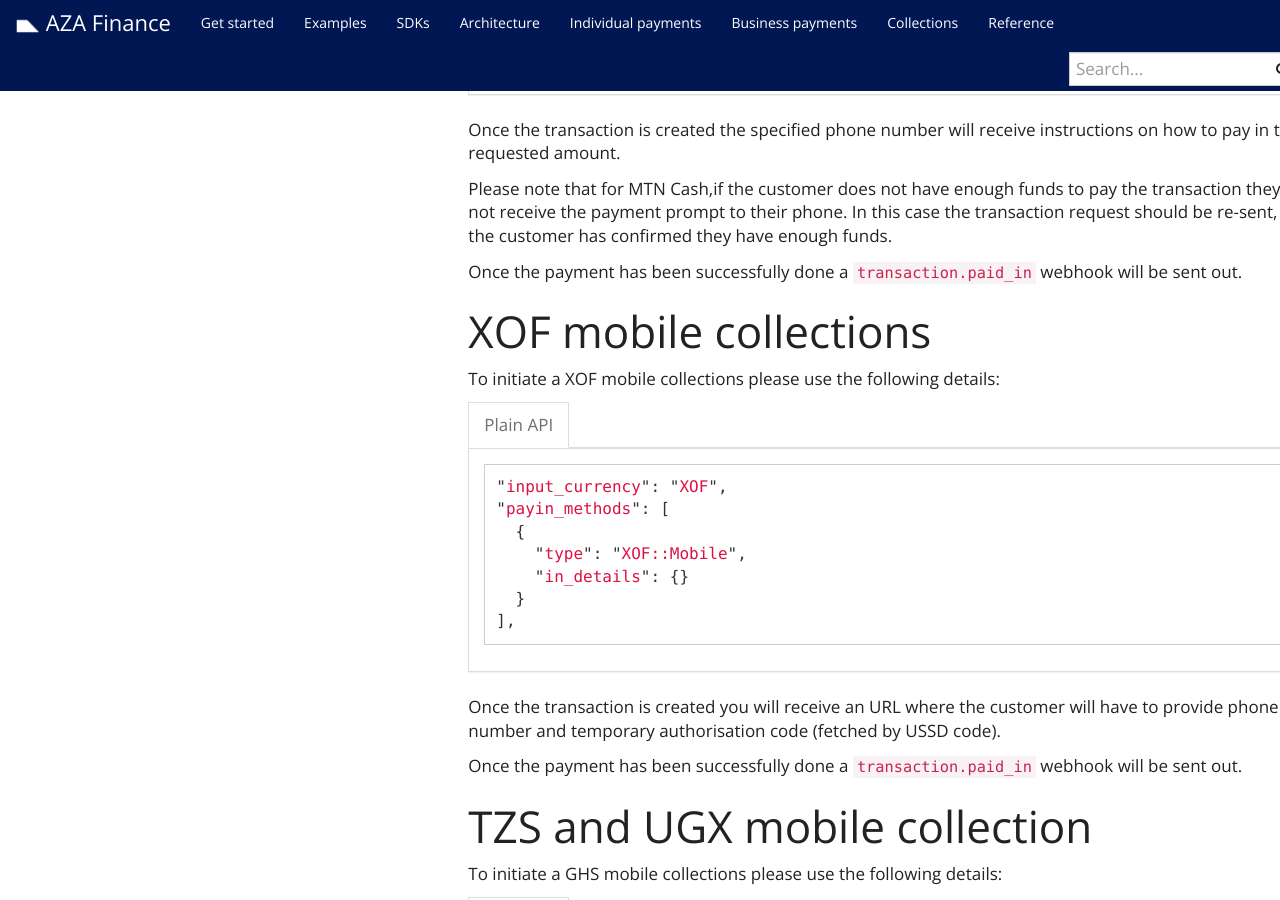
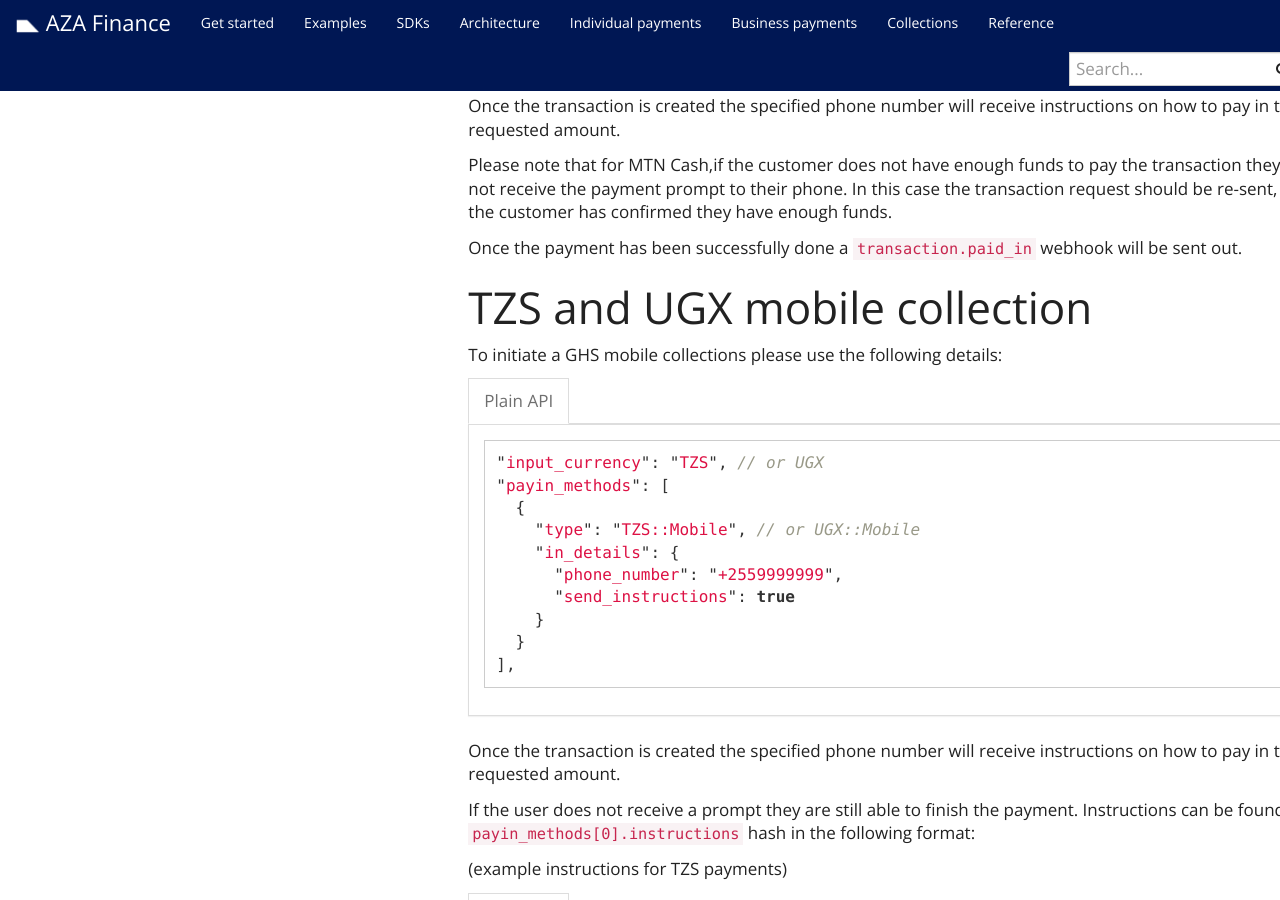
Before and after one commit to transferzero/api-documentation, a Jekyll site: the page built from _docs/collection-details.md, in a window 1280 px wide and 900 px high, scrolled down 666 px. Built offline with Jekyll 4.4.1, drawn with Linux system fonts in a browser that asks for light colours; nearby versions of some CDN libraries; comment, search, counter and statistics services are not loaded; some of the changed text lies outside the part shown.

Commit message:
Removing XOF collection documentation
We actually don't have it available (it was to test interest from a client before building it)

````diff
--- a/_docs/collection-details.md
+++ b/_docs/collection-details.md
@@ -32,28 +32,6 @@
 Once the transaction is created the specified phone number will receive instructions on how to pay in the requested amount.
 
 Please note that for MTN Cash,if the customer does not have enough funds to pay the transaction they might not receive the payment prompt to their phone. In this case the transaction request should be re-sent, once the customer has confirmed they have enough funds.
-
-Once the payment has been successfully done a `transaction.paid_in` webhook will be sent out.
-
-# XOF mobile collections
-
-To initiate a XOF mobile collections please use the following details:
-
-{% capture data-raw %}
-```javascript
-"input_currency": "XOF",
-"payin_methods": [
-  {
-    "type": "XOF::Mobile",
-    "in_details": {}
-  }
-],
-```
-{% endcapture %}
-
-{% include language-tabbar.html prefix="collection-xof" raw=data-raw %}
-
-Once the transaction is created you will receive an URL where the customer will have to provide phone number and temporary authorisation code (fetched by USSD code).
 
 Once the payment has been successfully done a `transaction.paid_in` webhook will be sent out.
 
````
